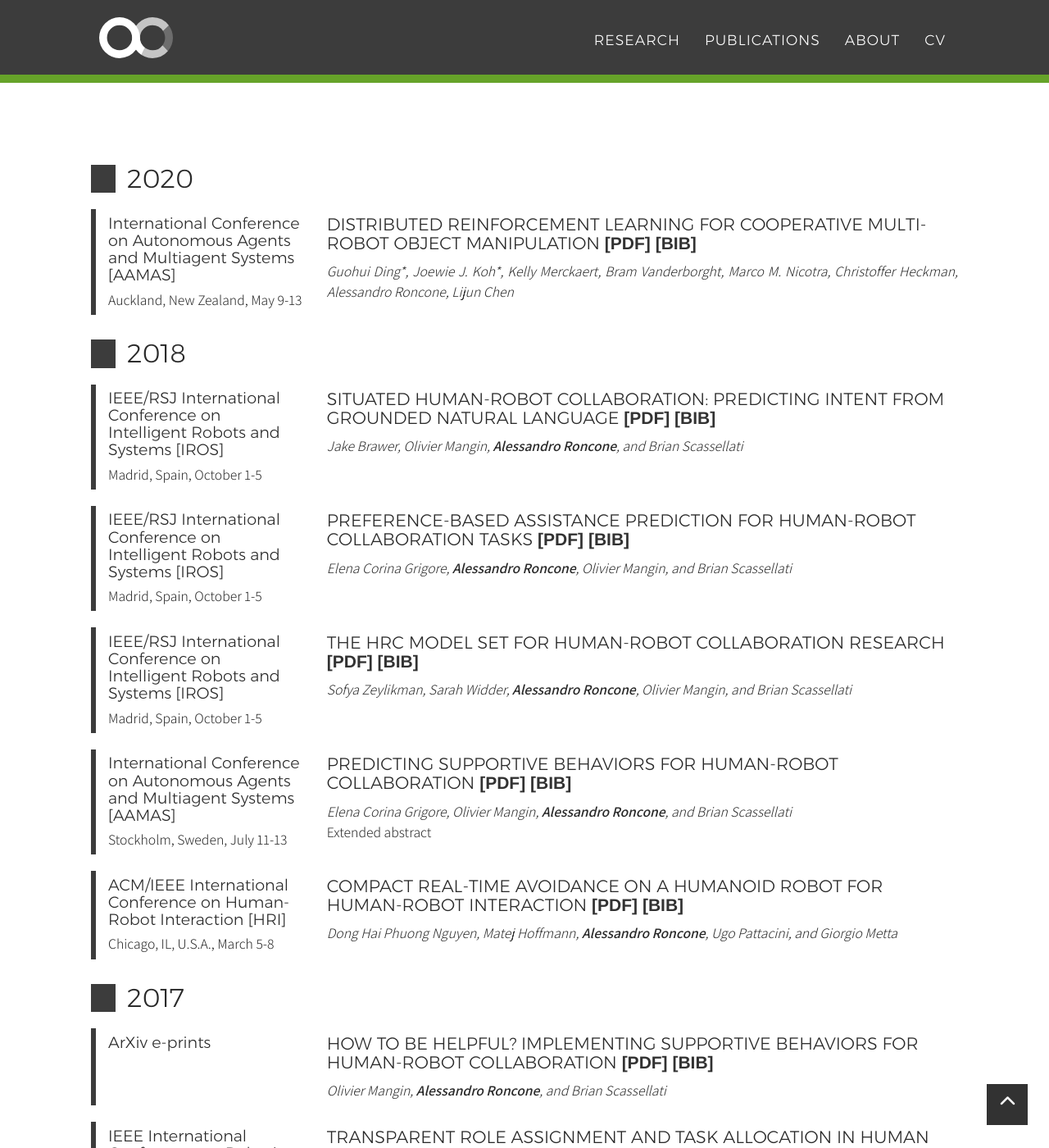
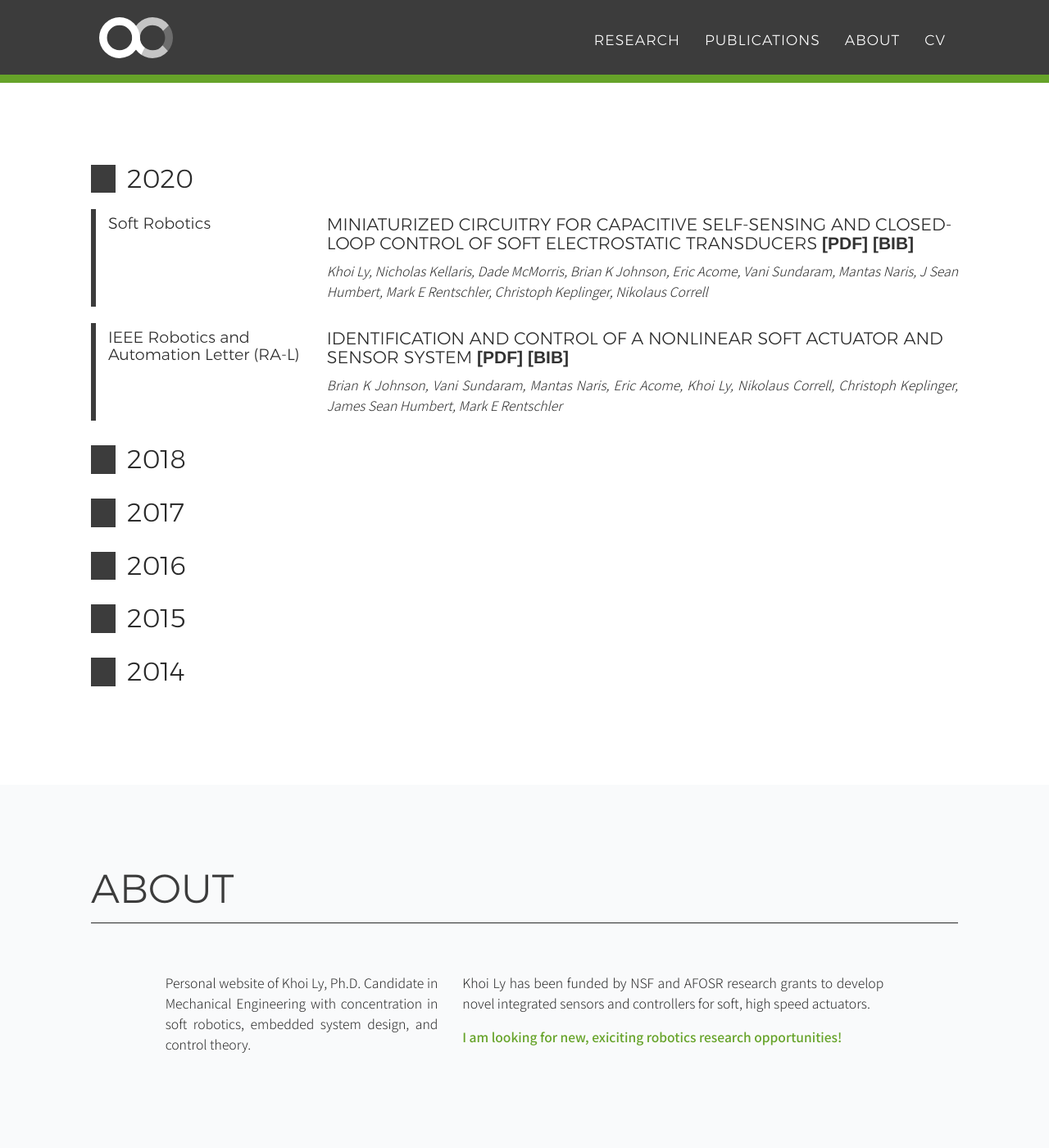
Before and after one commit to KhoiDLy/KhoiDLy.github.io, a Jekyll site: the page built from publications.html, in a window 1280 px wide and 1400 px high, scrolled down 684 px. Shown: the whole window at 82% size. Built offline with Jekyll 4.4.1, drawn with Linux system fonts in a browser that asks for light colours; nearby versions of some CDN libraries; some web fonts are replaced; some of the changed text lies outside the part shown.

Commit message:
Update cv-publications.yml

```diff
--- a/_data/cv-publications.yml
+++ b/_data/cv-publications.yml
@@ -1,109 +1,24 @@
-#  - title: "Cooperative Control of Mobile Robots with Stackelberg Learning"
-#    authors: Joewie J. Koh*, Guohui Ding*, Christoffer Heckman, Lijun Chen, Alessandro Roncone
-#    year: 2020
-#    venue: IEEE/RSJ International Conference on Intelligent Robots and Systems [IROS]
-#    where: Las Vegas, NV, U.S.A. October 25-29
-#    pdf: "2020_Koh_IROS_SLiCC"
-#    host: https://hiro-group.ronc.one
- - title: "Distributed Reinforcement Learning for Cooperative Multi-Robot Object Manipulation"
-   authors: Guohui Ding*, Joewie J. Koh*, Kelly Merckaert, Bram Vanderborght, Marco M. Nicotra, Christoffer Heckman, Alessandro Roncone, Lijun Chen
+ - title: "Miniaturized circuitry for capacitive self-sensing and closed-loop control of soft electrostatic transducers"
+   authors: Khoi Ly, Nicholas Kellaris, Dade McMorris, Brian K Johnson, Eric Acome, Vani Sundaram, Mantas Naris, J Sean Humbert, Mark E Rentschler, Christoph Keplinger, Nikolaus Correll
    year: 2020
-   venue: International Conference on Autonomous Agents and Multiagent Systems [AAMAS]
-   where: Auckland, New Zealand, May 9-13
+   venue: Soft Robotics
+   where:
+   pdf: "2020_Koh_IROS_SLiCC"
+ - title: "Identification and control of a nonlinear soft actuator and sensor system"
+   authors: Brian K Johnson, Vani Sundaram, Mantas Naris, Eric Acome, Khoi Ly, Nikolaus Correll, Christoph Keplinger, James Sean Humbert, Mark E Rentschler
+   year: 2020
+   venue: IEEE Robotics and Automation Letter (RA-L)
+   where:
    pdf: "2020_Ding_AAMAS_cooperative_object_manipulation"
-   host: https://hiro-group.ronc.one
- - title: "Situated Human-Robot Collaboration: predicting intent from grounded natural language"
-   authors: Jake Brawer, Olivier Mangin, <b>Alessandro Roncone</b>, and Brian Scassellati
-   year: 2018
-   venue: IEEE/RSJ International Conference on Intelligent Robots and Systems [IROS]
-   where: Madrid, Spain, October 1-5
+ - title: "An Easy‐to‐Implement Toolkit to Create Versatile and High‐Performance HASEL Actuators for Untethered Soft Robots"
+   authors: Shane K Mitchell, Xingrui Wang, Eric Acome, Trent Martin, Khoi Ly, Nicholas Kellaris, Vidyacharan Gopaluni Venkata, Christoph Keplinger
+   year: 2019
+   venue:
+   where:
    pdf: "2018_Brawer_IROS_situated_hrc"
- - title: "Preference-Based Assistance Prediction for Human-Robot Collaboration Tasks"
-   authors: Elena Corina Grigore, <b>Alessandro Roncone</b>, Olivier Mangin, and Brian Scassellati
-   year: 2018
-   venue: IEEE/RSJ International Conference on Intelligent Robots and Systems [IROS]
-   where: Madrid, Spain, October 1-5
+ - title: "High-Bandwidth Nonlinear Control for Soft Actuators with Recursive Network Models"
+   authors: Sarah A. Manzano, Patricia Xu, Khoi Ly, Robert Shepherd, Nikolaus Correll
+   year: 2021
+   venue: International Symbosium of Experimental Robotics (ISER)
+   where: Malta, November 15
    pdf: "2018_Grigore_IROS_assistance_prediction"
- - title: "The HRC Model set for Human-Robot Collaboration Research"
-   authors: Sofya Zeylikman, Sarah Widder, <b>Alessandro Roncone</b>, Olivier Mangin, and Brian Scassellati
-   year: 2018
-   venue: IEEE/RSJ International Conference on Intelligent Robots and Systems [IROS]
-   where: Madrid, Spain, October 1-5
-   pdf: "2018_Zeylikman_IROS_hrc_model_set"
- - title: "Predicting Supportive Behaviors for Human-Robot Collaboration"
-   authors: Elena Corina Grigore, Olivier Mangin, <b>Alessandro Roncone</b>, and Brian Scassellati
-   year: 2018
-   venue: International Conference on Autonomous Agents and Multiagent Systems [AAMAS]
-   where: Stockholm, Sweden, July 11-13
-   pdf: "2018_Grigore_AAMAS_predicting_supportive_behaviors_hrc"
-   description: Extended abstract
- - title: "Compact Real-time avoidance on a Humanoid Robot for Human-Robot interaction"
-   authors: Dong Hai Phuong Nguyen, Matej Hoffmann, <b>Alessandro Roncone</b>, Ugo Pattacini, and Giorgio Metta
-   year: 2018
-   venue: ACM/IEEE International Conference on Human-Robot Interaction [HRI]
-   where: Chicago, IL, U.S.A., March 5-8
-   pdf: "2018_Nguyen_HRI_physical_hri_controller"
- - title: "How to be Helpful? Implementing Supportive Behaviors for Human-Robot Collaboration"
-   authors: Olivier Mangin, <b>Alessandro Roncone</b>, and Brian Scassellati
-   year: 2017
-   venue: ArXiv e-prints
-   pdf: "2017_Mangin_supportive_behaviors"
- - title: "Transparent Role Assignment and Task Allocation in Human Robot Collaboration"
-   authors: <b>Alessandro Roncone</b>, Olivier Mangin, and Brian Scassellati
-   year: 2017
-   venue: IEEE International Conference on Robotics and Automation [ICRA]
-   where: Singapore, Singapore May 29-June 3
-   pdf: "2017_Roncone_ICRA_role_assignment"
- - title: "Learning Peripersonal Space Representation in a Humanoid Robot with Artificial Skin"
-   authors: <b>Alessandro Roncone</b>
-   year: 2017
-   venue: AAAI Matters
-   pdf: "2017_Roncone_AAAI_matters"
- - title: "Physiologically Inspired Blinking Behavior for a Humanoid Robot"
-   authors: Hagen Lehmann, <b>Alessandro Roncone</b>, Ugo Pattacini, and Giorgio Metta
-   year: 2016
-   venue: International Conference on Social Robotics [ICSR]
-   where: Kansas City, MO, U.S.A., November 1-3
-   pdf: "2016_Lehmann_ICSR_blinking"
- - title: "Peripersonal Space and Margin of Safety around the Body: Learning Visuo-tactile Associations in a Humanoid Robot with Artificial Skin"
-   authors: <b>Alessandro Roncone</b>, Matej Hoffmann, Ugo Pattacini, Luciano Fadiga, and Giorgio Metta
-   year: 2016
-   venue: PLOS ONE
-   pdf: "2016_Roncone_plosONE_peripersonal_space"
- - title: "A Cartesian 6-DoF Gaze Controller for Humanoid Robots"
-   authors: <b>Alessandro Roncone</b>, Ugo Pattacini, Giorgio Metta, and Lorenzo Natale
-   year: 2016
-   venue: "Robotics: Science and Systems [RSS]"
-   where: Ann Arbor, MI, U.S.A., June 18-22
-   pdf: "2016_Roncone_RSS_gaze_controller"
- - title: "Learning peripersonal space representation through artificial skin for avoidance and reaching with whole body surface"
-   authors: <b>Alessandro Roncone</b>, Matej Hoffmann, Ugo Pattacini, and Giorgio Metta
-   year: 2015
-   venue: IEEE/RSJ International Conference on Intelligent Robots and Systems [IROS]
-   where: Hamburg, Germany, September 28-October 2
-   pdf: "2015_Roncone_IROS_peripersonal_space"
- - title: "Expanding Sensorimotor capabilities of Humanoid Robots through Multisensory Integration - a study on the implementation of Peripersonal Space on the iCub"
-   authors: <b>Alessandro Roncone</b>
-   year: 2015
-   venue: Ph.D. Thesis
-   where: University of Genoa and Italian Institute of Technology
-   pdf: "2015_Roncone_PhD_thesis"
- - title: "Gaze Stabilization for Humanoid Robots: A Comprehensive Framework"
-   authors: <b>Alessandro Roncone</b>, Ugo Pattacini, Giorgio Metta, and Lorenzo Natale
-   year: 2014
-   venue: IEEE-RAS International Conference on Humanoid Robots
-   where: Madrid, Spain, November 18-20
-   pdf: "2014_Roncone_humanoids_gaze_stabilization"
- - title: "3D Stereo Estimation and Fully Automated Learning of Eye-Hand Coordination in Humanoid Robots"
-   authors: Sean Ryan Fanello, Ugo Pattacini, Ilaria Gori, Vadim Tikhanoff, Marco Randazzo, <b>Alessandro Roncone</b>, Francesca Odone, and Giorgio Metta
-   year: 2014
-   venue: IEEE-RAS International Conference on Humanoid Robots
-   where: Madrid, Spain, November 18-20
-   pdf: "2014_Fanello_humanoids_eye_hand_coordination"
- - title: "Automatic kinematic chain calibration using artificial skin: self-touch in the iCub humanoid robot"
-   authors: <b>Alessandro Roncone</b>, Matej Hoffmann, Ugo Pattacini, and Giorgio Metta
-   year: 2014
-   venue: IEEE International Conference on Robotics and Automation [ICRA]
-   where: Hong Kong, China, May 31-June 7
-   description: <a href="http://spectrum.ieee.org/automaton/robotics/robotics-software/video-friday-robot-racecar-kilobot-display-humanoid-skin" target="_blank">It was featured in the IEEE Spectrum Video Friday!</a>
-   pdf: "2014_Roncone_ICRA_kinematic_calibration"
```
